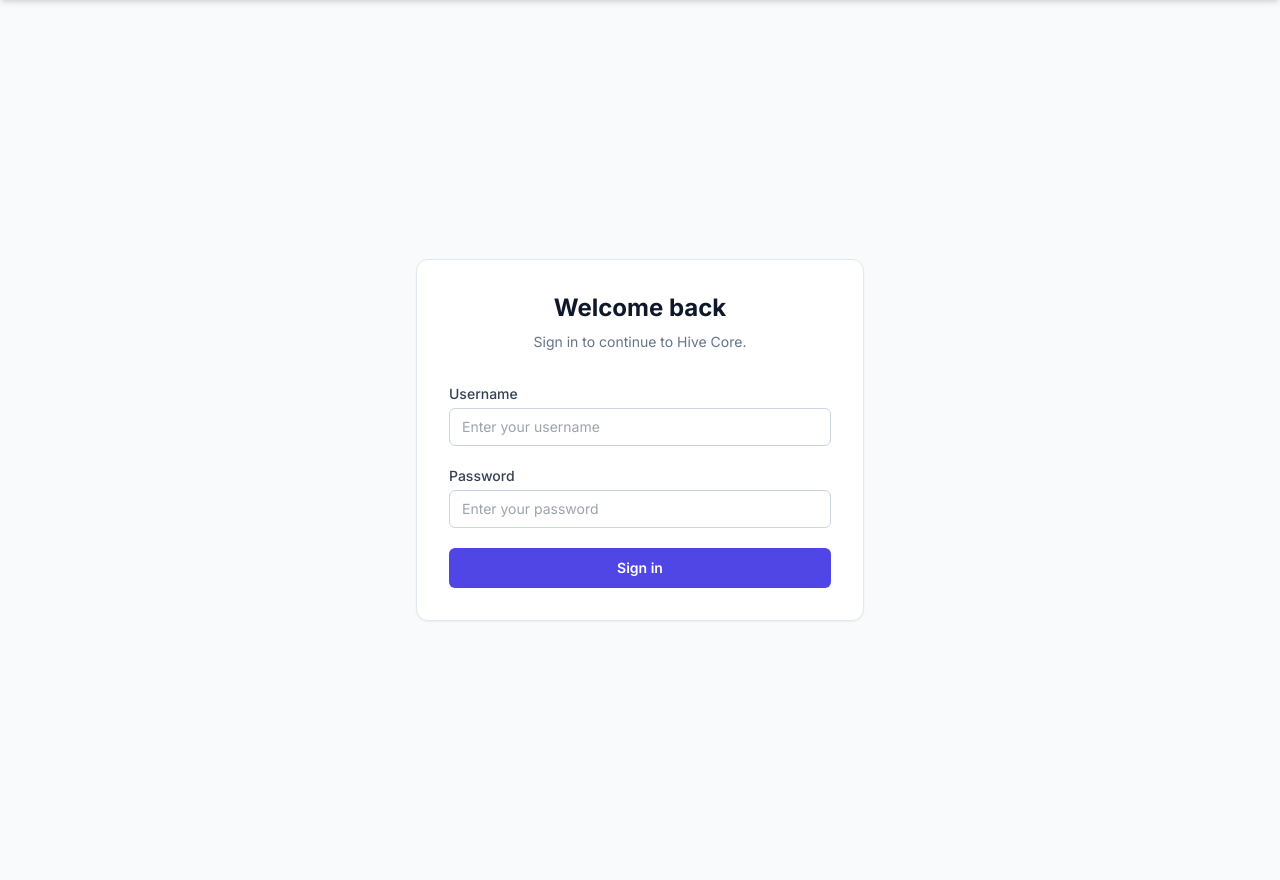
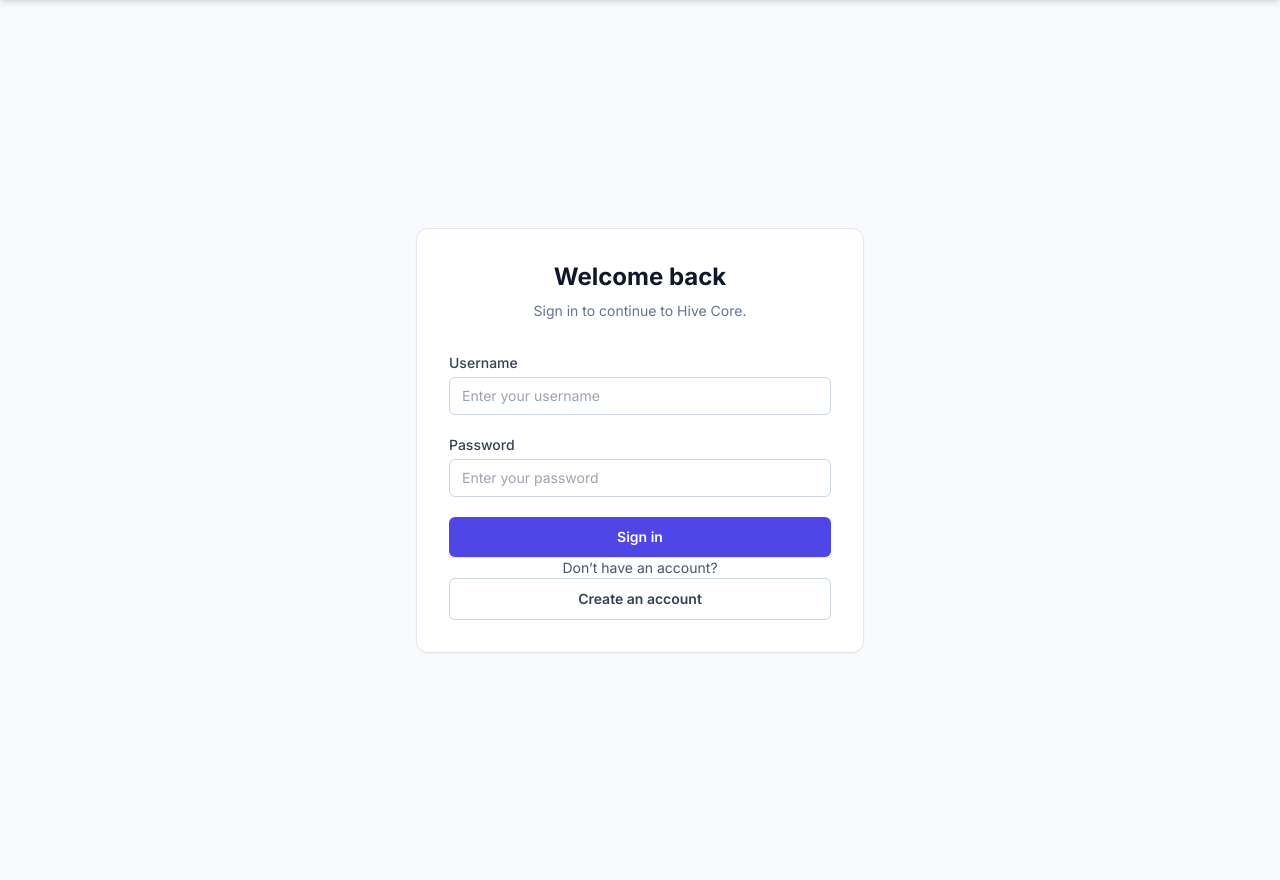
Before and after one commit to beelders-dev/hive-core, a Django app: page /accounts/login/ in a window 1280 px wide. Shown: the part 64-944 px from the top of the page. Run offline with Django 5.2, Linux system fonts and the light colour scheme.

Commit message:
feat(signin/signup): add LoginRequiredMixins for recipes, inventory, and home page

```diff
--- a/pages/views.py
+++ b/pages/views.py
@@ -1,8 +1,8 @@
+from django.contrib.auth.mixins import LoginRequiredMixin
 from django.views.generic import TemplateView
-
 
 # Create your views here.
 
 
-class HomePageView(TemplateView):
+class HomePageView(LoginRequiredMixin, TemplateView):
     template_name = "home.html"
--- a/production/views.py
+++ b/production/views.py
@@ -1,3 +1,4 @@
+from django.contrib.auth.mixins import LoginRequiredMixin
 from django.views import View
 from django.shortcuts import render, redirect, get_object_or_404
 from django.urls import reverse_lazy
@@ -19,7 +20,7 @@ SELECTED_INGREDIENT_TABLE_TEMPLATE = "production/recipe/partials/selected_ingred
 
 
 # Create your views here.
-class RecipeListView(ListView):
+class RecipeListView(LoginRequiredMixin, ListView):
     model = Recipe
     template_name = "production/recipe/recipe_list.html"
     context_object_name = "recipe_list"
@@ -102,7 +103,7 @@ class RecipeDeleteView(DeleteView):
     success_url = reverse_lazy("production:recipe_list")
 
 
-class RecipeCreateView(View):
+class RecipeCreateView(LoginRequiredMixin, View):
 
     def post(self, request):
 
--- a/templates/registration/login.html
+++ b/templates/registration/login.html
@@ -42,6 +42,13 @@
                         Sign in
                     </button>
                 </form>
+                <div class="mt-6 border-t border-slate-200 pt-6 text-center my-3">
+                    <p class="text-sm text-slate-600">Don’t have an account?</p>
+                    <a href="{% url 'signup' %}"
+                       class="mt-3 block w-full rounded-md border border-slate-300 px-4 py-2.5 text-sm font-semibold text-slate-700 transition hover:bg-slate-50 focus:outline-none focus:ring-2 focus:ring-indigo-500 focus:ring-offset-2">
+                        Create an account
+                    </a>
+                </div>
             </div>
         </div>
     </div>
```
